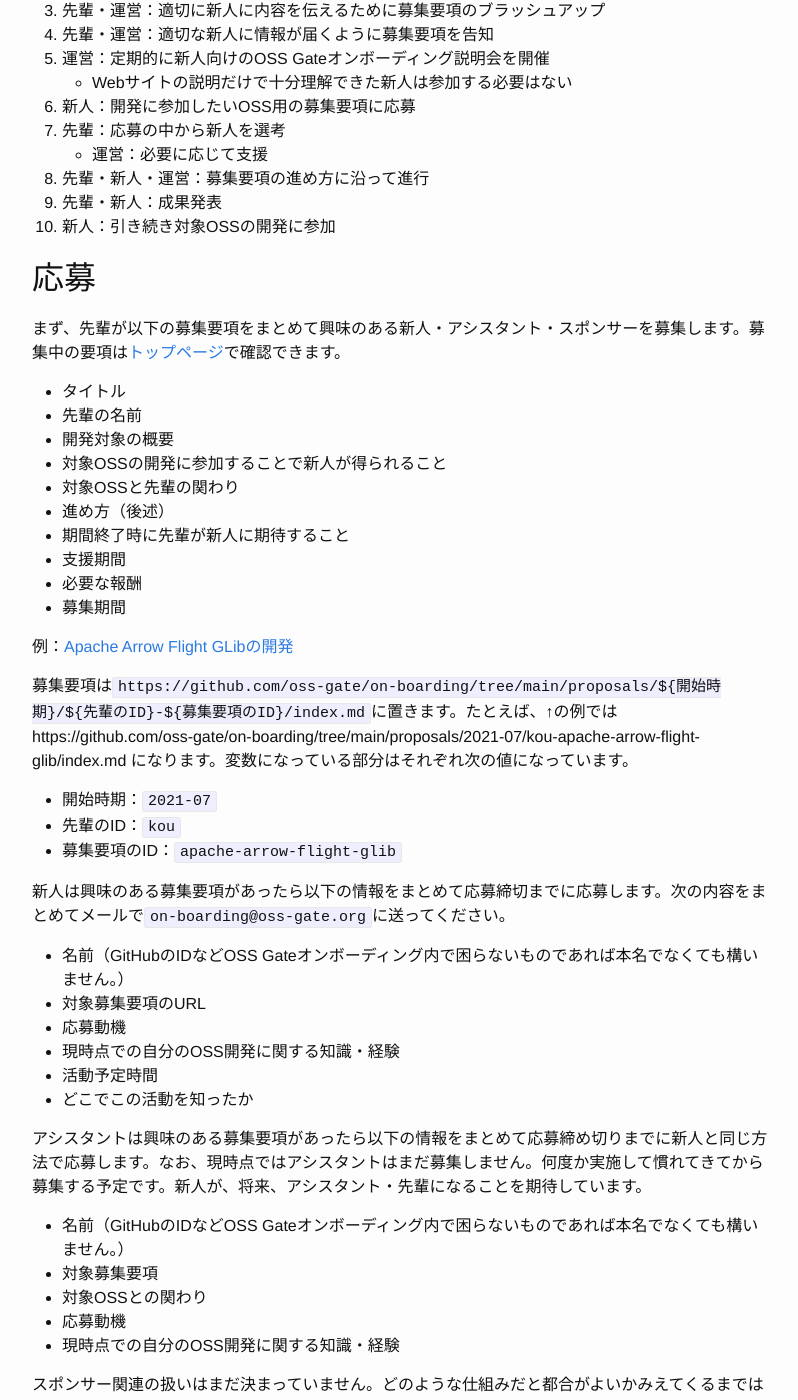
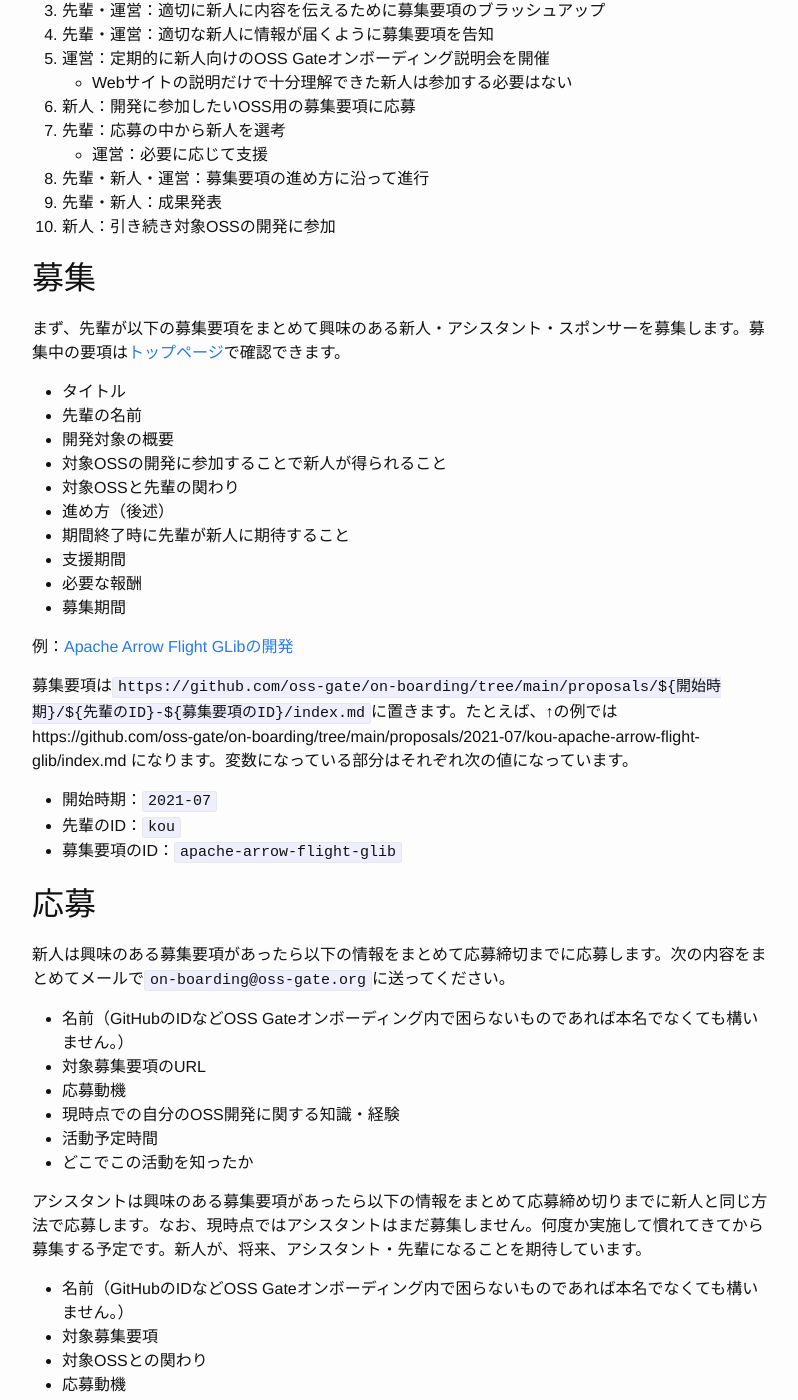
Before and after one commit to oss-gate/on-boarding, a Jekyll site: the page built from process/index.md, in a window 1280 px wide and 1400 px high, scrolled down 489 px. Shown: the whole window, without its empty margins (238-1036 px from the left). Built offline with Jekyll 4.4.1, drawn with Linux system fonts in a browser that asks for light colours; Markdown is read by kramdown in place of the engine named in the settings; comment, search, counter and statistics services are not loaded.

Commit message:
Use appropriate section

```diff
--- a/process/index.md
+++ b/process/index.md
@@ -25,7 +25,7 @@ OSS Gateオンボーディングはある程度短い期間に集中的に実施
   9. 先輩・新人：成果発表
   10. 新人：引き続き対象OSSの開発に参加
 
-## 応募
+## 募集
 
 まず、先輩が以下の募集要項をまとめて興味のある新人・アシスタント・スポンサーを募集します。募集中の要項は[トップページ]({{ site.baseurl }}{% link index.md %})で確認できます。
 
@@ -47,6 +47,8 @@ OSS Gateオンボーディングはある程度短い期間に集中的に実施
   * 開始時期：`2021-07`
   * 先輩のID：`kou`
   * 募集要項のID：`apache-arrow-flight-glib`
+
+## 応募
 
 新人は興味のある募集要項があったら以下の情報をまとめて応募締切までに応募します。次の内容をまとめてメールで`on-boarding@oss-gate.org`に送ってください。
 
```
